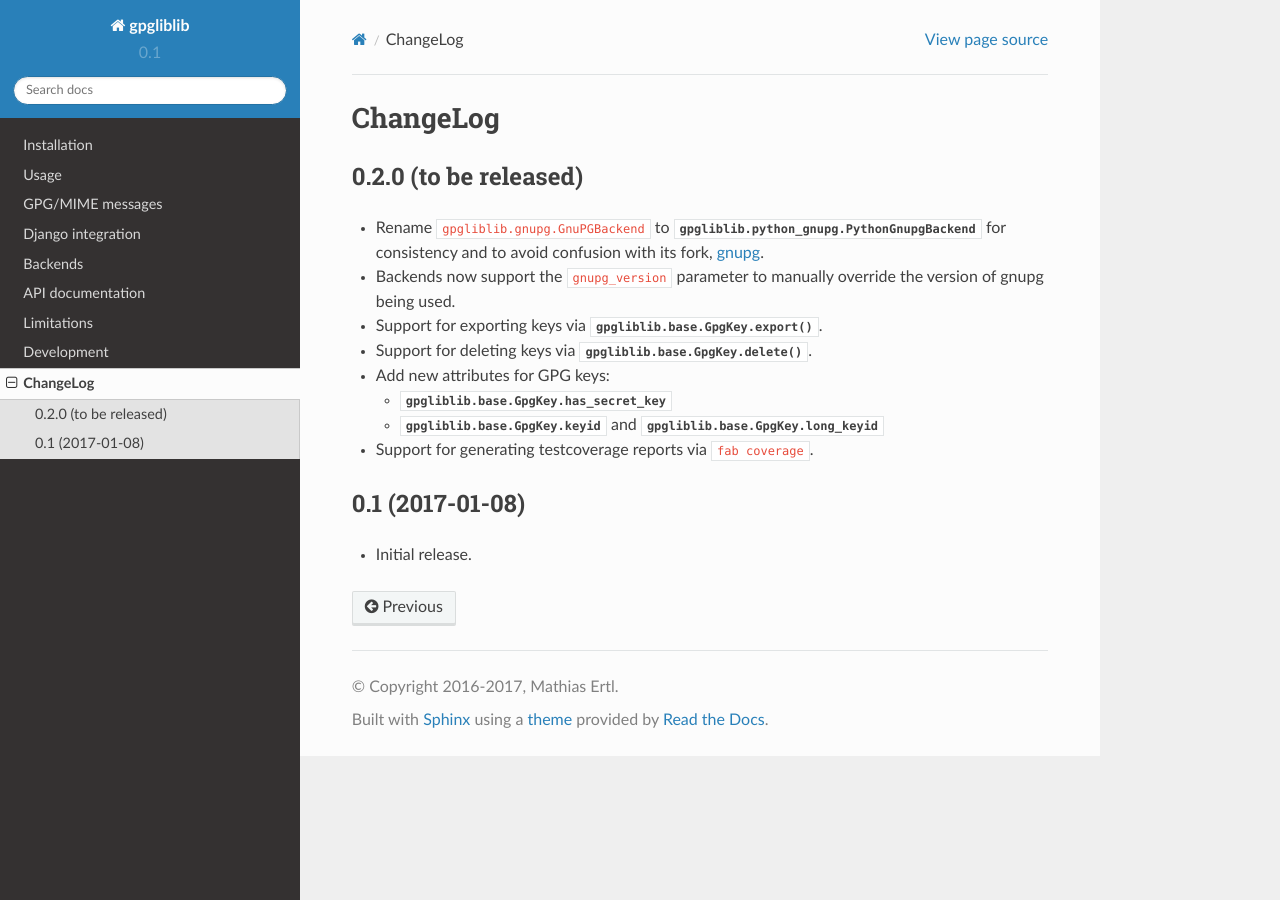
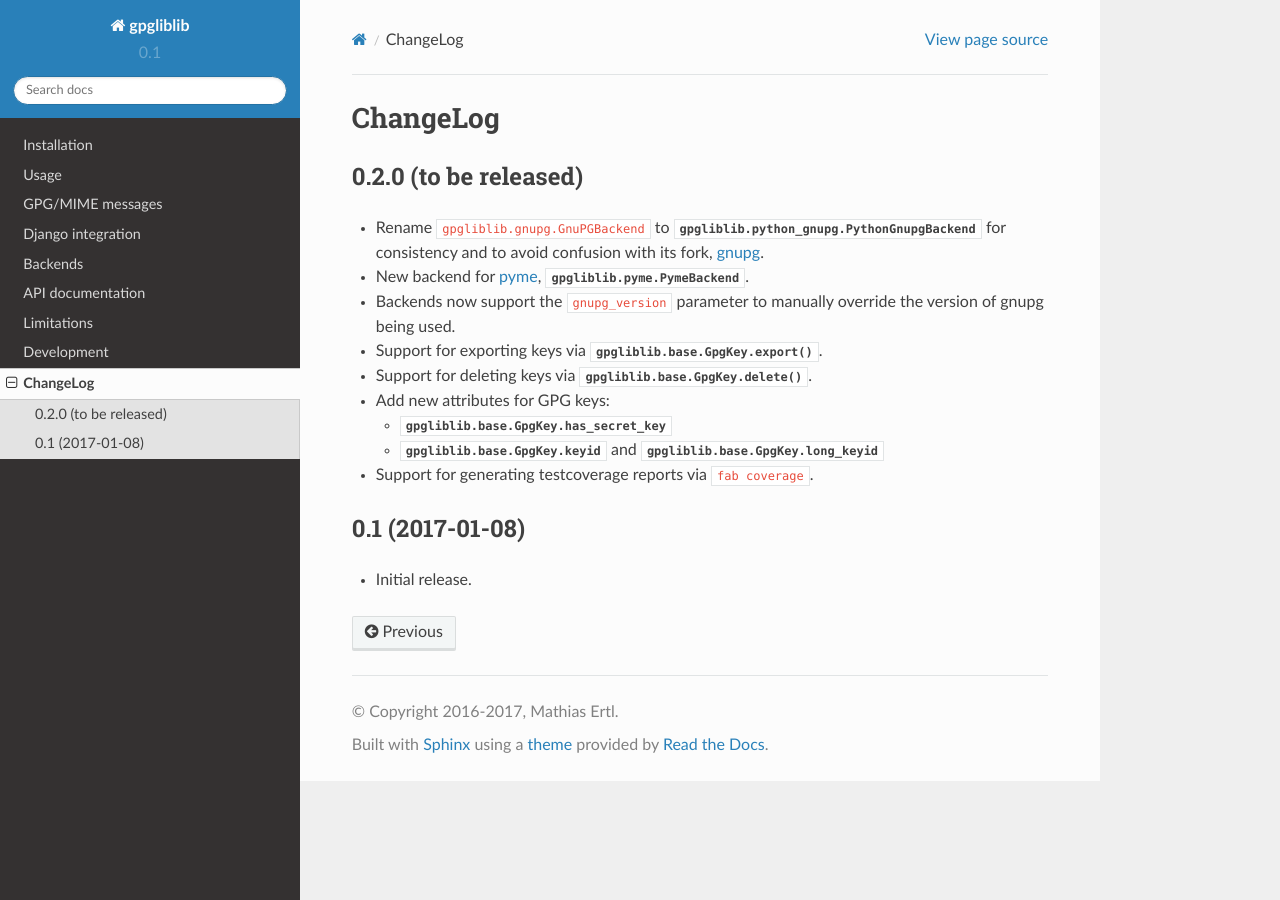
Before and after one commit to mathiasertl/gpgliblib, a Sphinx documentation site: the page built from doc/changelog.rst, in a window 1280 px wide. Built offline with Sphinx 7.4.7 and the Read the Docs theme 2.0.0, drawn with Linux system fonts in a browser that asks for light colours.

Commit message:
update changelog

```diff
--- a/doc/changelog.rst
+++ b/doc/changelog.rst
@@ -9,6 +9,8 @@ ChangeLog
 * Rename ``gpgliblib.gnupg.GnuPGBackend`` to
   :py:class:`gpgliblib.python_gnupg.PythonGnupgBackend` for consistency and to
   avoid confusion with its fork, `gnupg <http://pythonhosted.org/gnupg/>`_.
+* New backend for `pyme <https://pypi.python.org/pypi/pyme3>`_,
+  :py:class:`gpgliblib.pyme.PymeBackend`.
 * Backends now support the ``gnupg_version`` parameter to manually override the
   version of gnupg being used.
 * Support for exporting keys via :py:func:`gpgliblib.base.GpgKey.export`.
```
